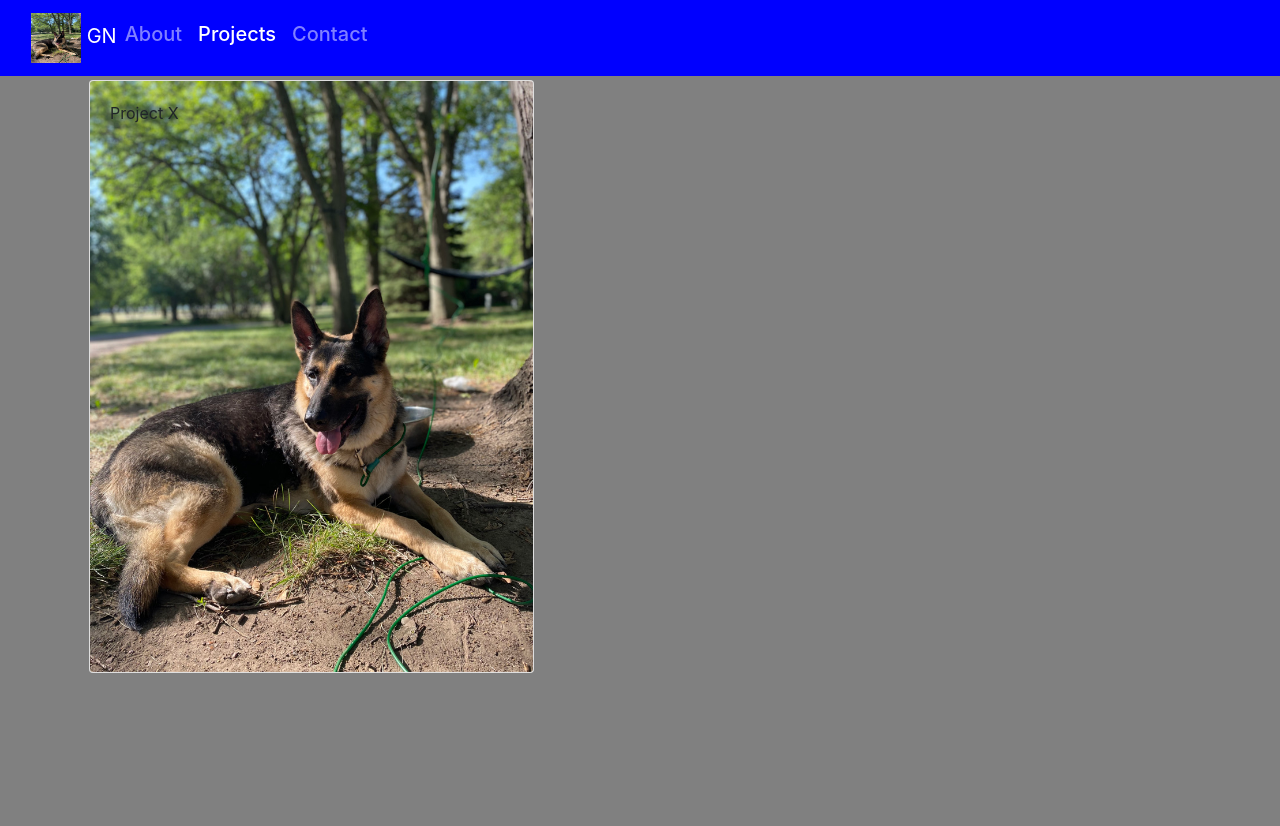
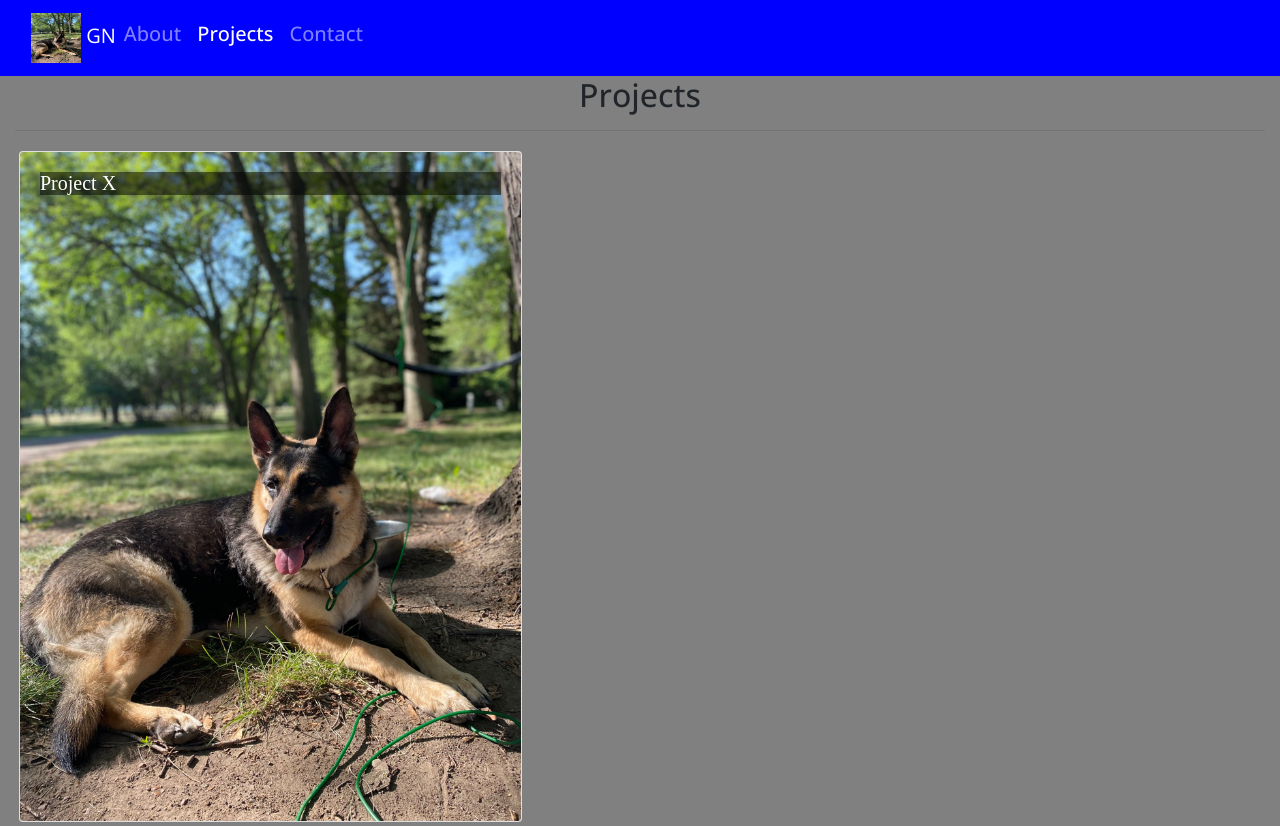
Before and after one commit to gmnoe/gmnsite, a React (Create React App) app: page /projects in a window 1280 px wide. Before the commit the page ends 800 px from the top, so only its background shows below. Built offline with nearby package versions, Linux system fonts and the light colour scheme.

Commit message:
Project Info Page Routing

```diff
--- a/package.json
+++ b/package.json
@@ -16,6 +16,7 @@
     "react-scripts": "4.0.3",
     "reactstrap": "8.5.1",
     "redux": "4.0.5",
+    "typeface-open-sans": "^1.1.13",
     "web-vitals": "^2.1.2"
   },
   "scripts": {
--- a/src/App.css
+++ b/src/App.css
@@ -1,5 +1,15 @@
 body {
   background-color: gray;
+  font-family: "Open Sans", sans-serif;
+}
+
+.card-title {
+  font: 500 1.25rem "Lobster", cursive;
+}
+
+.card-img-overlay .card-title {
+  color: white;
+  background-color: rgba(0, 0, 0, 0.5);
 }
 
 .navbar-dark p {
--- a/src/components/MainComponent.js
+++ b/src/components/MainComponent.js
@@ -3,9 +3,10 @@ import { PROJECTS } from '../shared/projects';
 import Header from './HeaderComponent';
 import About from './AboutComponent';
 import Projects from './ProjectsComponent';
+import ProjectInfo from './ProjectInfoComponent';
 import Contact from './ContactComponent';
 import Welcome from './WelcomeComponent';
-import { Switch, Route, Redirect, withRouter  } from 'react-router-dom';
+import { Switch, Route, Redirect, withRouter } from 'react-router-dom';
 
 class Main extends Component {
     constructor(props) {
@@ -16,6 +17,15 @@ class Main extends Component {
     }
 
     render() {
+
+        const ProjectWithId = ({match}) => {
+            return (
+                <ProjectInfo
+                    project={this.state.projects.filter(project => project.id === +match.params.projectId)[0]}
+                />
+            );
+        };
+
         return (
             <div>
                 {window.location.pathname !== '/welcome' ? (<Header />) : null}
@@ -23,6 +33,7 @@ class Main extends Component {
                         <Route exact path='/welcome' component={Welcome} />
                         <Route exact path='/about' component={About} />
                         <Route exact path='/projects' render={() => <Projects projects={this.state.projects} />} />
+                        <Route path='/projects/:projectId' component={ProjectWithId} />
                         <Route exact path='/contact' component={Contact} />
                         <Redirect to='/welcome' />
                     </Switch>
@@ -30,4 +41,5 @@ class Main extends Component {
         );
     }
 }
+
 export default withRouter(Main);
--- /dev/null
+++ b/src/components/ProjectInfoComponent.js
@@ -0,0 +1,34 @@
+import React, { Component } from 'react';
+import { Card, CardImg, CardText, CardBody, Breadcrumb, BreadcrumbItem,
+    Button, Modal, ModalHeader, ModalBody, Label } from 'reactstrap';
+
+function RenderProject({project}) {
+    return (
+        <div className="col-md-5 m-1">
+                <Card>
+                    <CardImg top src={project.image} alt={project.name} />
+                    <CardBody>
+                        <CardText>{project.description}</CardText>
+                    </CardBody>
+                </Card>
+        </div>
+     );
+}
+
+function ProjectInfo(props) {
+    return (
+        <div className="container">
+            <div className="row">
+                <div className="col">
+                    <h2>{props.project.name}</h2>
+                    <hr />
+                </div>
+            </div>
+            <div className="row">
+                <RenderProject project={props.project} />
+            </div>
+        </div>
+    )
+}
+
+export default ProjectInfo;
--- a/src/components/ProjectsComponent.js
+++ b/src/components/ProjectsComponent.js
@@ -1,60 +1,43 @@
-import React, { Component } from 'react';
-import { Card, CardImg, CardImgOverlay, CardText, CardBody, CardTitle } from 'reactstrap';
+import React from 'react';
+import { Card, CardImg, CardImgOverlay, CardTitle } from 'reactstrap';
+import { Link } from 'react-router-dom';
 
-class Projects extends Component {
-    constructor(props) {
-        super(props);
-        this.state = {
-            selectedProject: null
-        };
-    }
-
-    onProjectSelect(project) {
-        this.setState({selectedProject: project});
-    }
-
-    renderSelectedProject(project) {
-        if (project) {
+function RenderProjects({project}) {
     return (
         <Card>
-                    <CardImg top src={project.image} alt={project.name} />
-                    <CardBody>
+            <Link to={`/projects/${project.id}`}>
+                <CardImg src={project.image} alt={project.name} />
+                <CardImgOverlay>
                     <CardTitle>{project.name}</CardTitle>
-                        <CardText>{project.description}</CardText>
-                    </CardBody>
+                </CardImgOverlay>
+            </Link>
         </Card>
     );
 }
-        return <div />;
-    }
 
-    render() {
-        const directory = this.props.projects.map(project => {
+function Projects(props) {
+
+    const directory = props.projects.map(project => {
         return (
             <div key={project.id} className="col-md-5 m-1">
-                    <Card onClick={() => this.onProjectSelect(project)}>
-                        <CardImg width="100%" src={project.image} alt={project.name} />
-                        <CardImgOverlay>
-                            <CardTitle>{project.name}</CardTitle>
-                        </CardImgOverlay>
-                    </Card>
+                <RenderProjects project={project} />
             </div>
         );
     });
 
     return (
-            <div className="container">
+        <div className="container-fluid">
+            <div className="row">
+                <div className="col text-center">
+                    <h2>Projects</h2>
+                    <hr />
+                </div>
+            </div>
             <div className="row">
                 {directory}
-                </div>
-                <div className="row">
-                    <div className="col-md-5 m-1">
-                        {this.renderSelectedProject(this.state.selectedProject)}
-                    </div>
             </div>
         </div>
     );
 }
-}
 
 export default Projects;
--- a/src/index.js
+++ b/src/index.js
@@ -5,6 +5,8 @@ import reportWebVitals from './reportWebVitals';
 import 'bootstrap/dist/css/bootstrap.min.css';
 import 'font-awesome/css/font-awesome.css';
 import 'bootstrap-social/bootstrap-social.css';
+import 'bootstrap/dist/css/bootstrap.min.css';
+import 'typeface-open-sans';
 import App from './App';
 
 ReactDOM.render(
```
Also changed, not shown: src/components/ProjectInfo.js (deleted, +0 -15 lines), 1 other file (tests, documents, lock files or other folders). Lines whose indentation alone changed are shown as unchanged.
